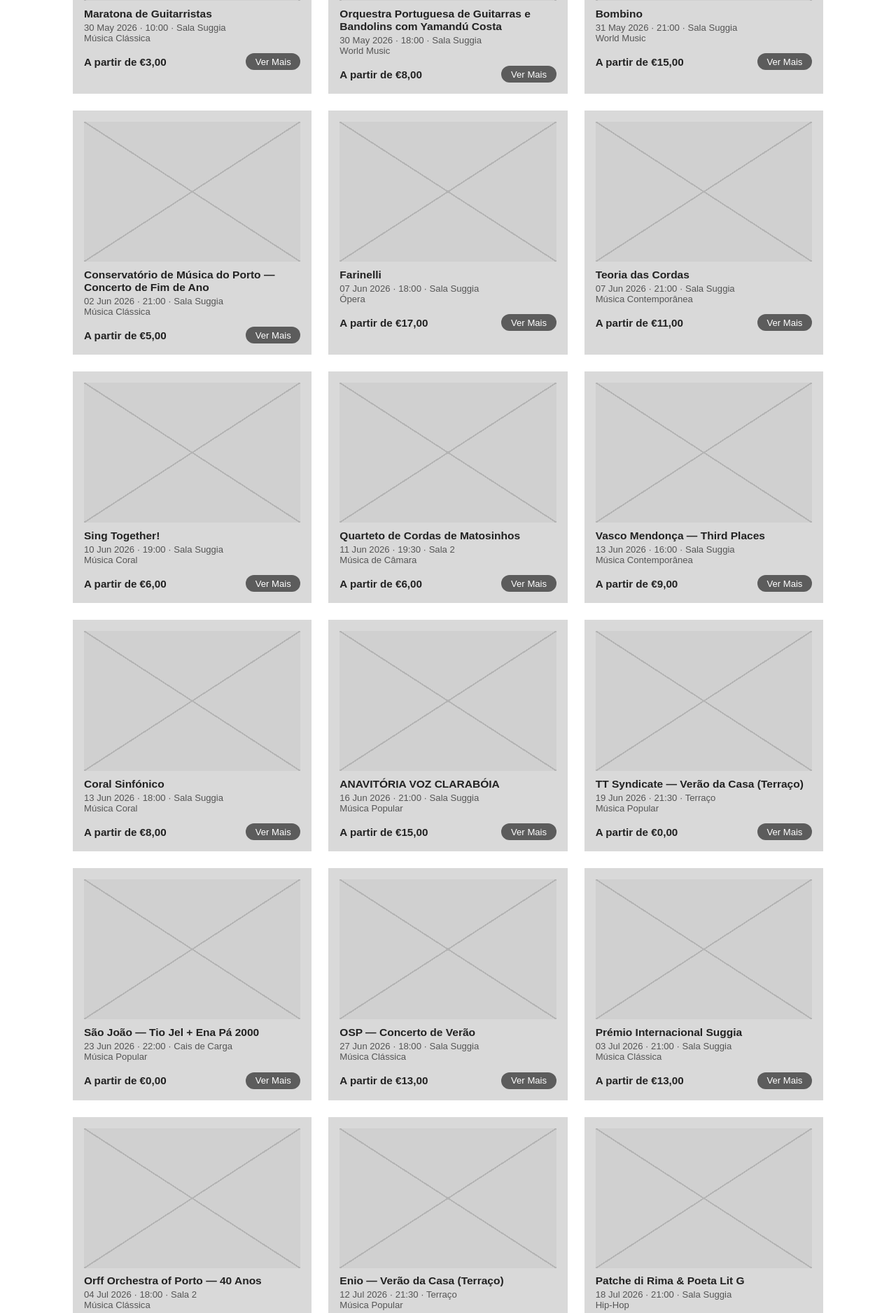
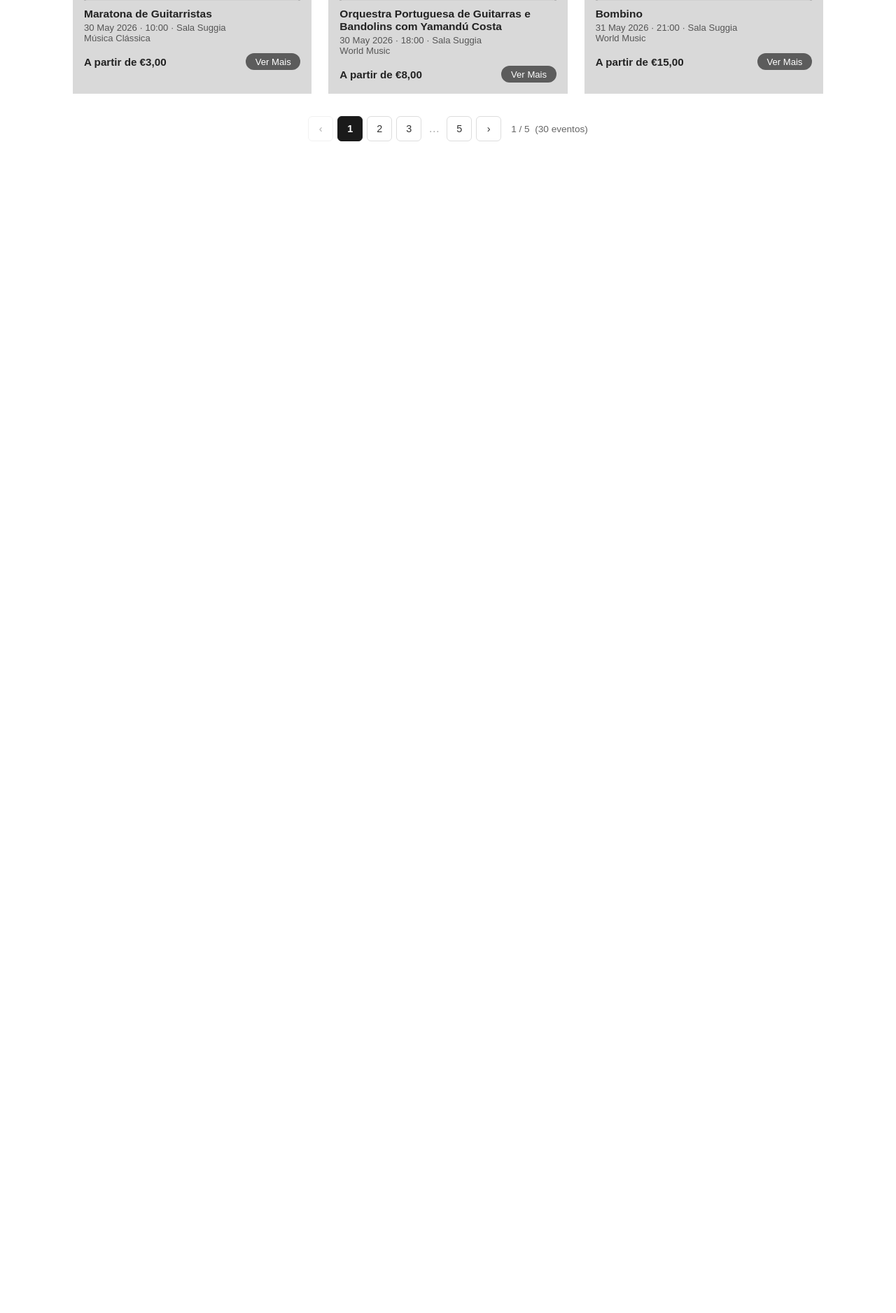
Before and after one commit to carol-kazue/DEAPC, a PHP site: page /eventos.php in a window 1280 px wide. Shown: the part 824-2701 px from the top of the page at 70% size. After the commit the page ends 1026 px from the top, so only its background shows below. Run offline with PHP 8.4, Linux system fonts and the light colour scheme; data comes from the database, SQL or seed files in the repository.

Commit message:
eventos.php: paginação (6 por página) e dropdown no nav

```diff
--- a/eventos.php
+++ b/eventos.php
@@ -8,38 +8,49 @@ $pesquisa  = trim($_GET['pesquisa']  ?? '');
 $data_de   = trim($_GET['data_de']   ?? '');
 $data_ate  = trim($_GET['data_ate']  ?? '');
 $categoria = trim($_GET['categoria'] ?? '');
+$pagina    = max(1, (int)($_GET['pagina'] ?? 1));
+$por_pag   = 6;
 
-$sql = 'SELECT e.id, e.nome, e.data, e.hora, e.sala, e.categoria,
+$where  = "WHERE e.estado = 'publicado'";
+$params = [];
+
+if ($pesquisa !== '') {
+    $where .= ' AND e.nome LIKE :pesquisa';
+    $params[':pesquisa'] = '%' . $pesquisa . '%';
+}
+if ($data_de !== '') {
+    $where .= ' AND e.data >= :data_de';
+    $params[':data_de'] = $data_de;
+}
+if ($data_ate !== '') {
+    $where .= ' AND e.data <= :data_ate';
+    $params[':data_ate'] = $data_ate;
+}
+if ($categoria !== '') {
+    $where .= ' AND e.categoria = :categoria';
+    $params[':categoria'] = $categoria;
+}
+
+// Total de eventos (para calcular páginas)
+$stmtTotal = $db->prepare("SELECT COUNT(DISTINCT e.id) FROM eventos e $where");
+foreach ($params as $k => $v) $stmtTotal->bindValue($k, $v, SQLITE3_TEXT);
+$total       = (int)$stmtTotal->execute()->fetchArray()[0];
+$total_pag   = max(1, (int)ceil($total / $por_pag));
+$pagina      = min($pagina, $total_pag);
+$offset      = ($pagina - 1) * $por_pag;
+
+// Eventos da página atual
+$sql = "SELECT e.id, e.nome, e.data, e.hora, e.sala, e.categoria,
                MIN(p.preco) AS preco_min
         FROM eventos e
         LEFT JOIN precos p ON p.evento_id = e.id
-        WHERE e.estado = \'publicado\'';
-
-$params = [];
-
-if ($pesquisa !== '') {
-    $sql .= ' AND e.nome LIKE :pesquisa';
-    $params[':pesquisa'] = '%' . $pesquisa . '%';
-}
-if ($data_de !== '') {
-    $sql .= ' AND e.data >= :data_de';
-    $params[':data_de'] = $data_de;
-}
-if ($data_ate !== '') {
-    $sql .= ' AND e.data <= :data_ate';
-    $params[':data_ate'] = $data_ate;
-}
-if ($categoria !== '') {
-    $sql .= ' AND e.categoria = :categoria';
-    $params[':categoria'] = $categoria;
-}
-
-$sql .= ' GROUP BY e.id ORDER BY e.data ASC';
+        $where
+        GROUP BY e.id
+        ORDER BY e.data ASC
+        LIMIT $por_pag OFFSET $offset";
 
 $stmt = $db->prepare($sql);
-foreach ($params as $k => $v) {
-    $stmt->bindValue($k, $v, SQLITE3_TEXT);
-}
+foreach ($params as $k => $v) $stmt->bindValue($k, $v, SQLITE3_TEXT);
 $res = $stmt->execute();
 $eventos = [];
 while ($row = $res->fetchArray(SQLITE3_ASSOC)) {
@@ -47,6 +58,15 @@ while ($row = $res->fetchArray(SQLITE3_ASSOC)) {
 }
 
 $categorias = ['Sinfónico', 'Jazz', 'Câmara', 'Contemporâneo', 'World Music', 'Fado', 'Outro'];
+
+function urlPag(int $p, string $pesquisa, string $data_de, string $data_ate, string $categoria): string {
+    $q = ['pagina' => $p];
+    if ($pesquisa)  $q['pesquisa']  = $pesquisa;
+    if ($data_de)   $q['data_de']   = $data_de;
+    if ($data_ate)  $q['data_ate']  = $data_ate;
+    if ($categoria) $q['categoria'] = $categoria;
+    return 'eventos.php?' . http_build_query($q);
+}
 ?>
 <!DOCTYPE html>
 <html lang="pt">
@@ -55,20 +75,77 @@ $categorias = ['Sinfónico', 'Jazz', 'Câmara', 'Contemporâneo', 'World Music',
   <meta name="viewport" content="width=device-width, initial-scale=1.0" />
   <title>Eventos — Casa da Música</title>
   <link rel="stylesheet" href="styles/eventos.css" />
+  <style>
+    /* Dropdown nav */
+    .nav-dropdown { position:relative; }
+    .nav-dropdown-toggle {
+      background:none; border:1px solid currentColor; border-radius:20px;
+      padding:5px 14px; cursor:pointer; font:inherit; color:inherit;
+      display:flex; align-items:center; gap:6px;
+    }
+    .nav-dropdown-toggle:hover { background:rgba(0,0,0,.06); }
+    .nav-dropdown-menu {
+      display:none; position:absolute; right:0; top:calc(100% + 6px);
+      background:#fff; border:1px solid #ddd; border-radius:8px;
+      box-shadow:0 4px 14px rgba(0,0,0,.12); min-width:160px;
+      overflow:hidden; z-index:200;
+    }
+    .nav-dropdown-menu a {
+      display:block; padding:10px 16px; font-size:.9rem;
+      color:#222; text-decoration:none; white-space:nowrap;
+    }
+    .nav-dropdown-menu a:hover { background:#f5f5f5; }
+    .nav-dropdown-menu .menu-sep {
+      border:none; border-top:1px solid #eee; margin:2px 0;
+    }
+    .nav-dropdown.open .nav-dropdown-menu { display:block; }
+
+    /* Paginação */
+    .paginacao {
+      display:flex; justify-content:center; align-items:center;
+      gap:6px; margin:2rem 0 1rem;
+    }
+    .pg-btn {
+      min-width:36px; height:36px; padding:0 10px;
+      border:1px solid #ddd; border-radius:6px; background:#fff;
+      cursor:pointer; font-size:.9rem; color:#333;
+      display:flex; align-items:center; justify-content:center;
+    }
+    .pg-btn:hover:not(:disabled) { background:#f0f0f0; }
+    .pg-btn.ativo { background:#1a1a1a; color:#fff; border-color:#1a1a1a; font-weight:bold; }
+    .pg-btn:disabled { opacity:.4; cursor:default; }
+    .pg-btn a { color:inherit; text-decoration:none; display:block; padding:0 4px; }
+    .pg-info { font-size:.85rem; color:#666; margin-left:8px; }
+  </style>
 </head>
 <body>
 
   <nav>
     <div class="nav-left">
-      <a href="index.html" class="nav-brand">Casa da Música</a>
+      <a href="index.php" class="nav-brand">Casa da Música</a>
       <a href="eventos.php" class="btn-pill">Eventos</a>
     </div>
     <div class="nav-right">
       <?php if (isLoggedIn()): $u = getUtilizador(); ?>
-        <a href="<?= $u['perfil'] === 'administrador' ? 'admin.php' : ($u['perfil'] === 'vendedor' ? 'vendedor.php' : 'cliente.php') ?>" class="btn-pill">
-          <?= htmlspecialchars($u['nome']) ?>
-        </a>
-        <a href="scripts/logout.php" class="btn-pill btn-pill-light">Sair</a>
+        <div class="nav-dropdown" id="nav-dd">
+          <button class="nav-dropdown-toggle" onclick="toggleDrop()" type="button">
+            <?= htmlspecialchars($u['nome']) ?> <span style="font-size:.7rem;">▾</span>
+          </button>
+          <div class="nav-dropdown-menu">
+            <?php if ($u['perfil'] === 'administrador'): ?>
+              <a href="admin.php">Dashboard</a>
+              <a href="admin-eventos.php">Gerir Eventos</a>
+              <hr class="menu-sep">
+            <?php elseif ($u['perfil'] === 'vendedor'): ?>
+              <a href="vendedor.php">Área do Vendedor</a>
+              <hr class="menu-sep">
+            <?php else: ?>
+              <a href="cliente.php">A Minha Conta</a>
+              <hr class="menu-sep">
+            <?php endif; ?>
+            <a href="scripts/logout.php">Sair</a>
+          </div>
+        </div>
       <?php else: ?>
         <a href="login.html" class="btn-pill">Entrar</a>
       <?php endif; ?>
@@ -111,15 +188,11 @@ $categorias = ['Sinfónico', 'Jazz', 'Câmara', 'Contemporâneo', 'World Music',
     </form>
 
     <?php if (empty($eventos)): ?>
-      <p class="text-sm" style="margin-top:2rem;" id="sem-resultados">Nenhum evento encontrado.</p>
+      <p class="text-sm" style="margin-top:2rem;">Nenhum evento encontrado.</p>
     <?php else: ?>
-    <p class="text-sm" id="sem-resultados" style="display:none; margin-top:1rem;">Nenhum evento corresponde à pesquisa.</p>
     <div class="cards-grid" id="grelha-eventos">
       <?php foreach ($eventos as $ev): ?>
-      <div class="card"
-           data-nome="<?= htmlspecialchars(strtolower($ev['nome'])) ?>"
-           data-categoria="<?= htmlspecialchars(strtolower($ev['categoria'])) ?>"
-           data-sala="<?= htmlspecialchars(strtolower($ev['sala'])) ?>">
+      <div class="card">
         <div class="img-box img-box-md"></div>
         <p class="card-title"><?= htmlspecialchars($ev['nome']) ?></p>
         <p class="card-meta">
@@ -139,10 +212,54 @@ $categorias = ['Sinfónico', 'Jazz', 'Câmara', 'Contemporâneo', 'World Music',
       </div>
       <?php endforeach; ?>
     </div>
+
+    <!-- Paginação -->
+    <?php if ($total_pag > 1): ?>
+    <div class="paginacao">
+      <!-- Anterior -->
+      <?php if ($pagina > 1): ?>
+        <button class="pg-btn"><a href="<?= htmlspecialchars(urlPag($pagina - 1, $pesquisa, $data_de, $data_ate, $categoria)) ?>">‹</a></button>
+      <?php else: ?>
+        <button class="pg-btn" disabled>‹</button>
+      <?php endif; ?>
+
+      <!-- Números de página -->
+      <?php
+      $inicio = max(1, $pagina - 2);
+      $fim    = min($total_pag, $pagina + 2);
+      if ($inicio > 1): ?>
+        <button class="pg-btn"><a href="<?= htmlspecialchars(urlPag(1, $pesquisa, $data_de, $data_ate, $categoria)) ?>">1</a></button>
+        <?php if ($inicio > 2): ?><span style="padding:0 4px;color:#aaa;">…</span><?php endif; ?>
+      <?php endif; ?>
+
+      <?php for ($i = $inicio; $i <= $fim; $i++): ?>
+        <?php if ($i === $pagina): ?>
+          <button class="pg-btn ativo"><?= $i ?></button>
+        <?php else: ?>
+          <button class="pg-btn"><a href="<?= htmlspecialchars(urlPag($i, $pesquisa, $data_de, $data_ate, $categoria)) ?>"><?= $i ?></a></button>
+        <?php endif; ?>
+      <?php endfor; ?>
+
+      <?php if ($fim < $total_pag): ?>
+        <?php if ($fim < $total_pag - 1): ?><span style="padding:0 4px;color:#aaa;">…</span><?php endif; ?>
+        <button class="pg-btn"><a href="<?= htmlspecialchars(urlPag($total_pag, $pesquisa, $data_de, $data_ate, $categoria)) ?>"><?= $total_pag ?></a></button>
+      <?php endif; ?>
+
+      <!-- Próxima -->
+      <?php if ($pagina < $total_pag): ?>
+        <button class="pg-btn"><a href="<?= htmlspecialchars(urlPag($pagina + 1, $pesquisa, $data_de, $data_ate, $categoria)) ?>">›</a></button>
+      <?php else: ?>
+        <button class="pg-btn" disabled>›</button>
+      <?php endif; ?>
+
+      <span class="pg-info"><?= $pagina ?> / <?= $total_pag ?> &nbsp;(<?= $total ?> eventos)</span>
+    </div>
+    <?php endif; ?>
+
     <?php endif; ?>
   </main>
 
-  <!-- Painel de informação do projeto (ponto 2b do guião) -->
+  <!-- Painel de informação do projeto -->
   <button id="btn-sobre" onclick="toggleSobre()" title="Sobre o projeto"
     style="position:fixed; bottom:1.5rem; right:1.5rem; z-index:100;
            background:#1a1a1a; color:#fff; border:none; border-radius:50%;
@@ -173,47 +290,27 @@ $categorias = ['Sinfónico', 'Jazz', 'Câmara', 'Contemporâneo', 'World Music',
   </div>
 
   <script>
-    // --- Filtro live de eventos (ponto 2a — manipulação DOM) ---
-    const inputPesquisa = document.getElementById('pesquisa');
-    const selectCat     = document.getElementById('categoria');
+    // Dropdown do nav
+    function toggleDrop() {
+      document.getElementById('nav-dd').classList.toggle('open');
+    }
+    document.addEventListener('click', function (e) {
+      const dd = document.getElementById('nav-dd');
+      if (dd && !dd.contains(e.target)) dd.classList.remove('open');
+    });
 
-    function filtrarCards() {
-      const texto = (inputPesquisa ? inputPesquisa.value.toLowerCase() : '');
-      const cat   = (selectCat ? selectCat.value.toLowerCase() : '');
-      const cards = document.querySelectorAll('#grelha-eventos .card');
-      let visiveis = 0;
-      cards.forEach(function (card) {
-        const nome    = card.dataset.nome     || '';
-        const catCard = card.dataset.categoria || '';
-        const okTexto = !texto || nome.includes(texto);
-        const okCat   = !cat   || catCard === cat;
-        if (okTexto && okCat) {
-          card.style.display = '';
-          visiveis++;
-        } else {
-          card.style.display = 'none';
-        }
-      });
-      const semRes = document.getElementById('sem-resultados');
-      if (semRes) semRes.style.display = visiveis === 0 ? 'block' : 'none';
-    }
-
-    if (inputPesquisa) inputPesquisa.addEventListener('input', filtrarCards);
-    if (selectCat)     selectCat.addEventListener('change', filtrarCards);
-
-    // --- Toggle painel de informação do projeto (ponto 2b) ---
+    // Toggle painel sobre o projeto
     function toggleSobre() {
       const painel = document.getElementById('painel-sobre');
       const aberto = painel.style.display !== 'none';
       painel.style.display = aberto ? 'none' : 'block';
       document.getElementById('btn-sobre').textContent = aberto ? 'ⓘ' : '✕';
     }
-
-    // Fecha ao clicar fora
     document.addEventListener('click', function (e) {
       const painel = document.getElementById('painel-sobre');
       const btn    = document.getElementById('btn-sobre');
-      if (painel.style.display !== 'none' && !painel.contains(e.target) && e.target !== btn) {
+      if (painel && painel.style.display !== 'none'
+          && !painel.contains(e.target) && e.target !== btn) {
         painel.style.display = 'none';
         btn.textContent = 'ⓘ';
       }
```
